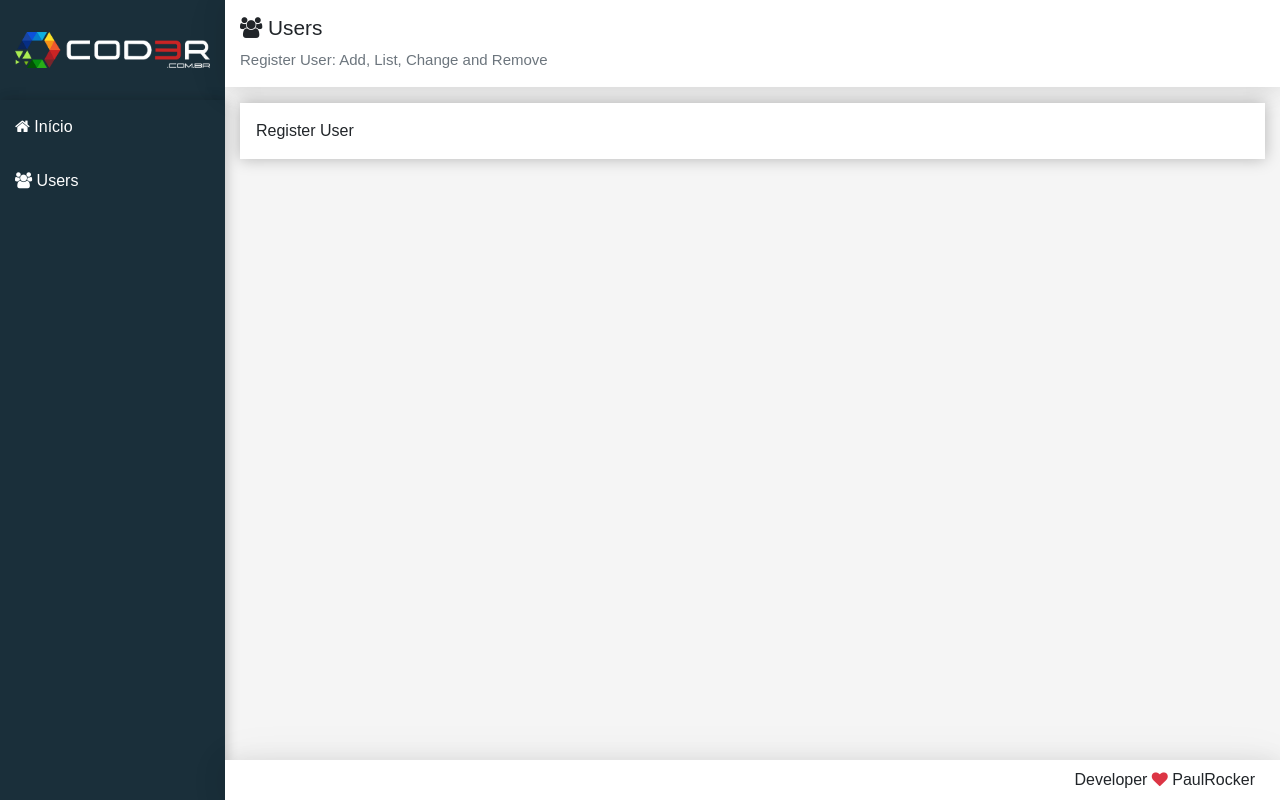
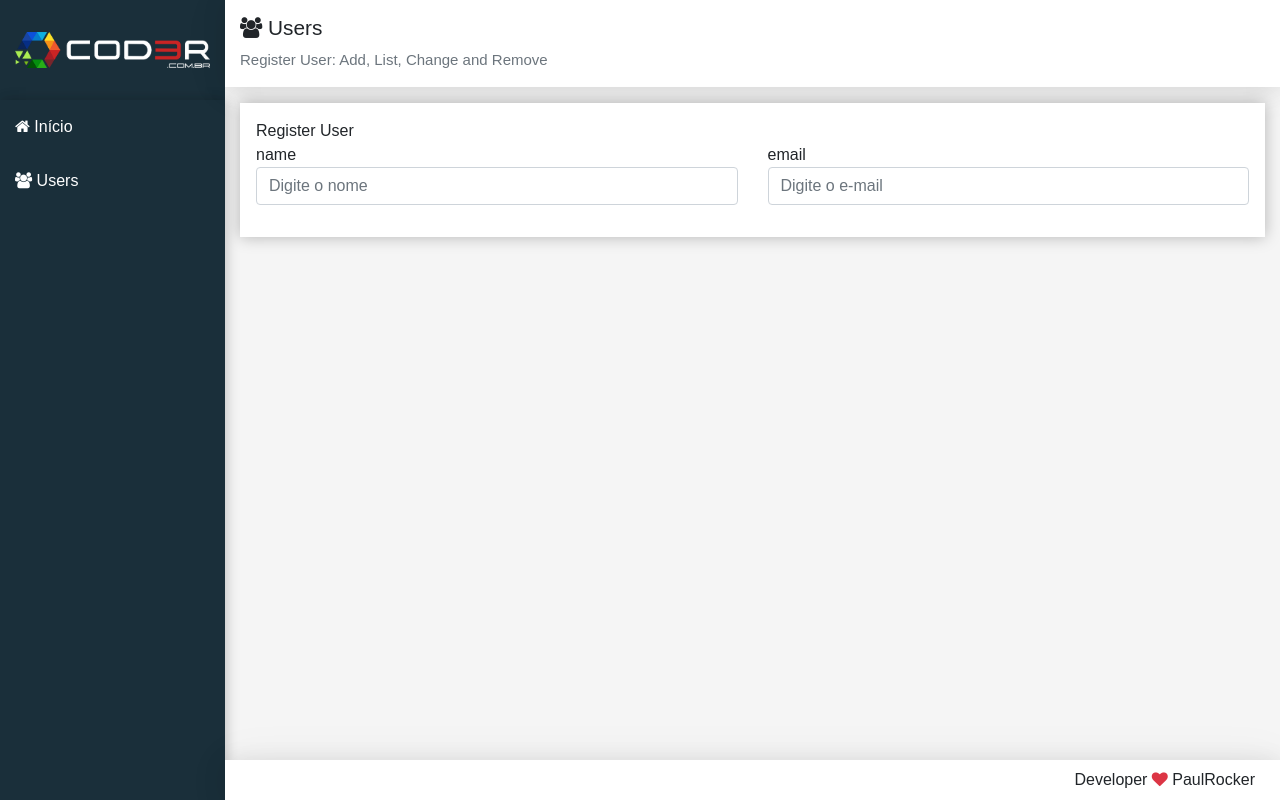
Before and after one commit to paulo70/crud-register-user, a React (Create React App) app in the folder frontend/: page /users in a window 1280 px wide. Built offline with nearby package versions, Linux system fonts and the light colour scheme.

Commit message:
create grid and rows and form inputs components

```diff
--- /dev/null
+++ b/frontend/src/components/template/form.jsx
@@ -0,0 +1,11 @@
+import React from 'react'
+
+import Row  from '../../utils/row'
+import Grid from '../../utils/grids'
+
+export default props =>
+  <div className='form'>
+    <Row>
+      { props.children }
+    </Row>
+  </div>
--- /dev/null
+++ b/frontend/src/components/template/formGroup.jsx
@@ -0,0 +1,12 @@
+import React from 'react'
+
+export default props =>
+  <div className="form-group">
+    { props.label }
+    <input type = 'text' className = 'form-control'
+      name        = { props.name }
+      value       = { props.value }
+      placeholder = { props.placeholder }
+      onChange    = { props.fn }
+      />
+  </div>
--- a/frontend/src/components/user/userCrud.jsx
+++ b/frontend/src/components/user/userCrud.jsx
@@ -1,5 +1,11 @@
 import React, {Component} from 'react'
-import Main from '../template/main'
+import axios from 'axios'
+
+import Main  from '../template/main'
+import Form  from '../template/form'
+import Input from '../template/formGroup'
+import Grid  from '../../utils/grids'
+import Row   from '../../utils/row'
 
 const headerProps = {
   icon: 'users',
@@ -15,8 +21,11 @@ class User extends Component {
     super(props)
 
     this.state = {
-      name: '',
-      email: '',
+      user: {
+        name:'',
+        email:''
+      },
+
       list: []
     }
   }
@@ -44,10 +53,44 @@ class User extends Component {
     return list
   }
 
+  updateField(event){
+    const user = {...this.state.user}
+    user[event.target.name] = event.target.value
+
+    this.setState({ user })
+  }
+
+  renderForm() {
+    return (
+      <Form>
+        <Grid cols='12 6'>
+          <Input
+            label = 'name'
+            name  = 'name'
+            value = { this.state.user.name }
+            placeholder = 'Digite o nome'
+            fn = { e => this.updateField(e) }
+            />
+        </Grid>
+
+        <Grid cols='12 6'>
+          <Input
+            label = 'email'
+            name  = 'email'
+            value = { this.state.user.email }
+            placeholder = 'Digite o e-mail'
+            fn = { e => this.updateField(e) }
+            />
+        </Grid>
+      </Form>
+    )
+  }
+
   render(){
     return (
       <Main  {...headerProps}>
         Register User
+        {this.renderForm()}
       </Main>
 
     )
--- /dev/null
+++ b/frontend/src/utils/grids.jsx
@@ -0,0 +1,26 @@
+import React, { Component } from 'react'
+
+export default class Grid extends Component {
+
+  toCssClasses(numbers){
+    const cols  = numbers ? numbers.split(' ') : []
+    let classes = ''
+
+    if(cols[0]) classes += `col-xs-${cols[0]}`
+    if(cols[1]) classes += ` col-sm-${cols[1]}`
+    if(cols[2]) classes += ` col-md-${cols[2]}`
+    if(cols[3]) classes += ` col-md-${cols[3]}`
+
+    return classes
+  }
+
+  render(){
+    const gridClasses = this.toCssClasses(this.props.cols || '12' )
+
+    return (
+      <div className = {gridClasses}>
+        {this.props.children}
+      </div>
+    )
+  }
+}
--- /dev/null
+++ b/frontend/src/utils/row.jsx
@@ -0,0 +1,6 @@
+import React from 'react'
+
+export default props =>
+  <div className='row'>
+    {props.children}
+  </div>
```
